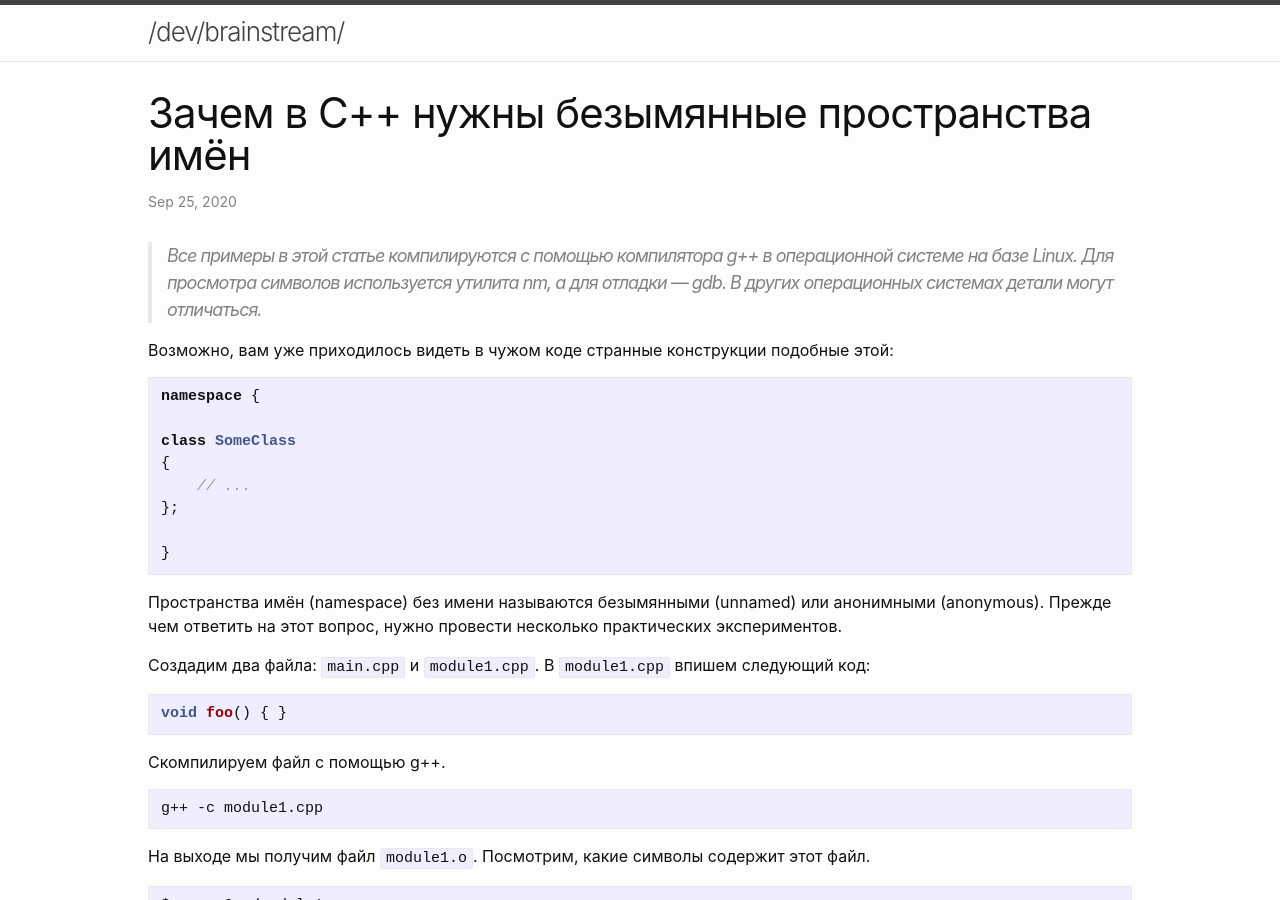
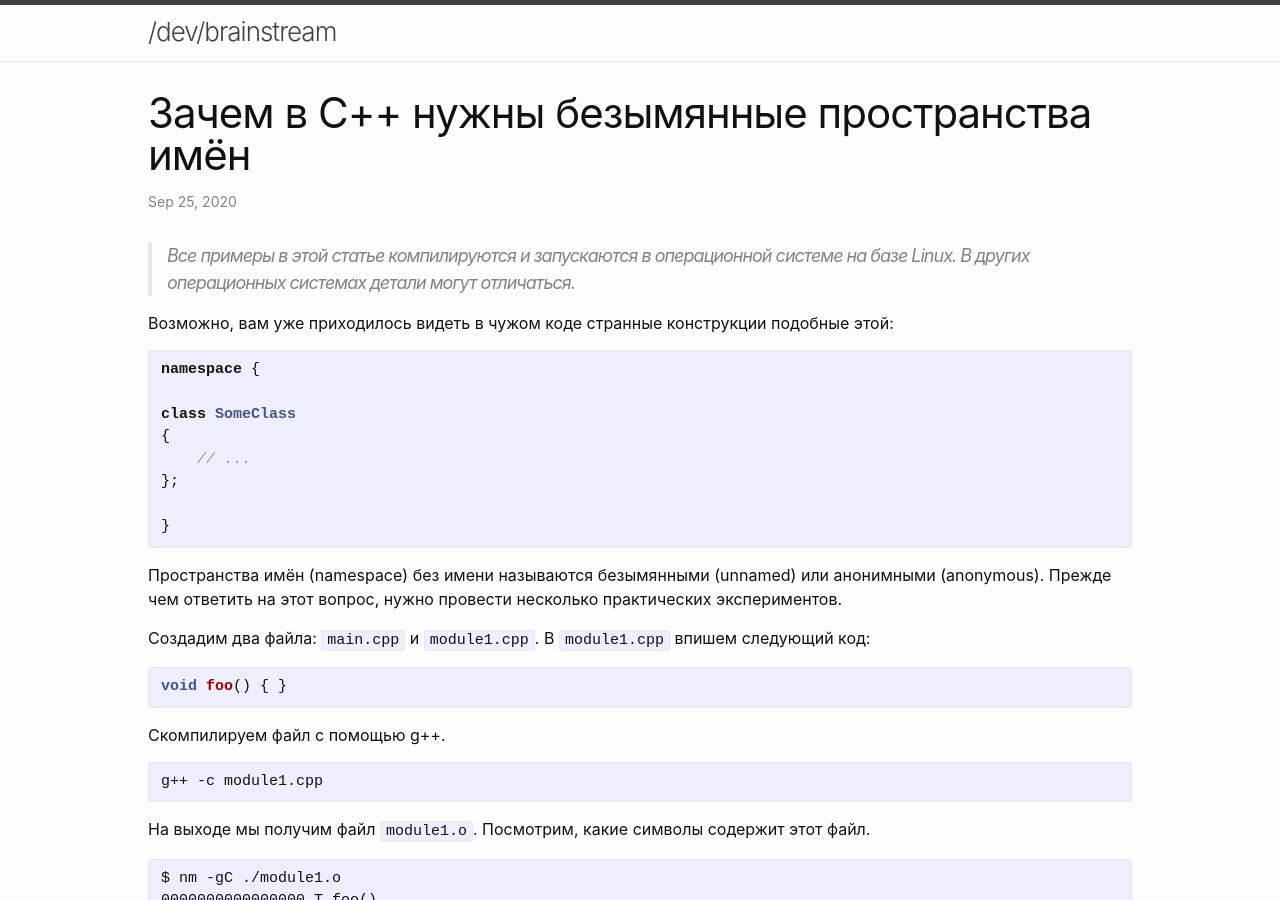
Before and after one commit to brainstream/brainstream.github.io, a Jekyll site: the page built from _posts/2020-09-25-anonymous-namespaces.md, in a window 1280 px wide and 900 px high. Built offline with Jekyll 4.4.1, drawn with Linux system fonts in a browser that asks for light colours; our own code applies the rules of GitHub Pages for plain Markdown files; a script that is not in the unit is left out.

Commit message:
Small changes

```diff
--- a/_config.yml
+++ b/_config.yml
@@ -19,7 +19,7 @@
 # in the templates via {{ site.myvariable }}.
 
 lang: ru
-title: /dev/brainstream/
+title: /dev/brainstream
 author: Brainstream
 #email: your-email@example.com
 description: >- # this means to ignore newlines until "baseurl:"
--- a/_posts/2020-09-25-anonymous-namespaces.md
+++ b/_posts/2020-09-25-anonymous-namespaces.md
@@ -5,7 +5,7 @@ date:   2020-09-25 21:19:05 +0300
 categories: learning
 ---
 
-> Все примеры в этой статье компилируются с помощью компилятора g++ в операционной системе на базе Linux. Для просмотра символов используется утилита nm, а для отладки ― gdb. В других операционных системах детали могут отличаться.
+> Все примеры в этой статье компилируются и запускаются в операционной системе на базе Linux. В других операционных системах детали могут отличаться.
 
 Возможно, вам уже приходилось видеть в чужом коде странные конструкции подобные этой:
 
```
